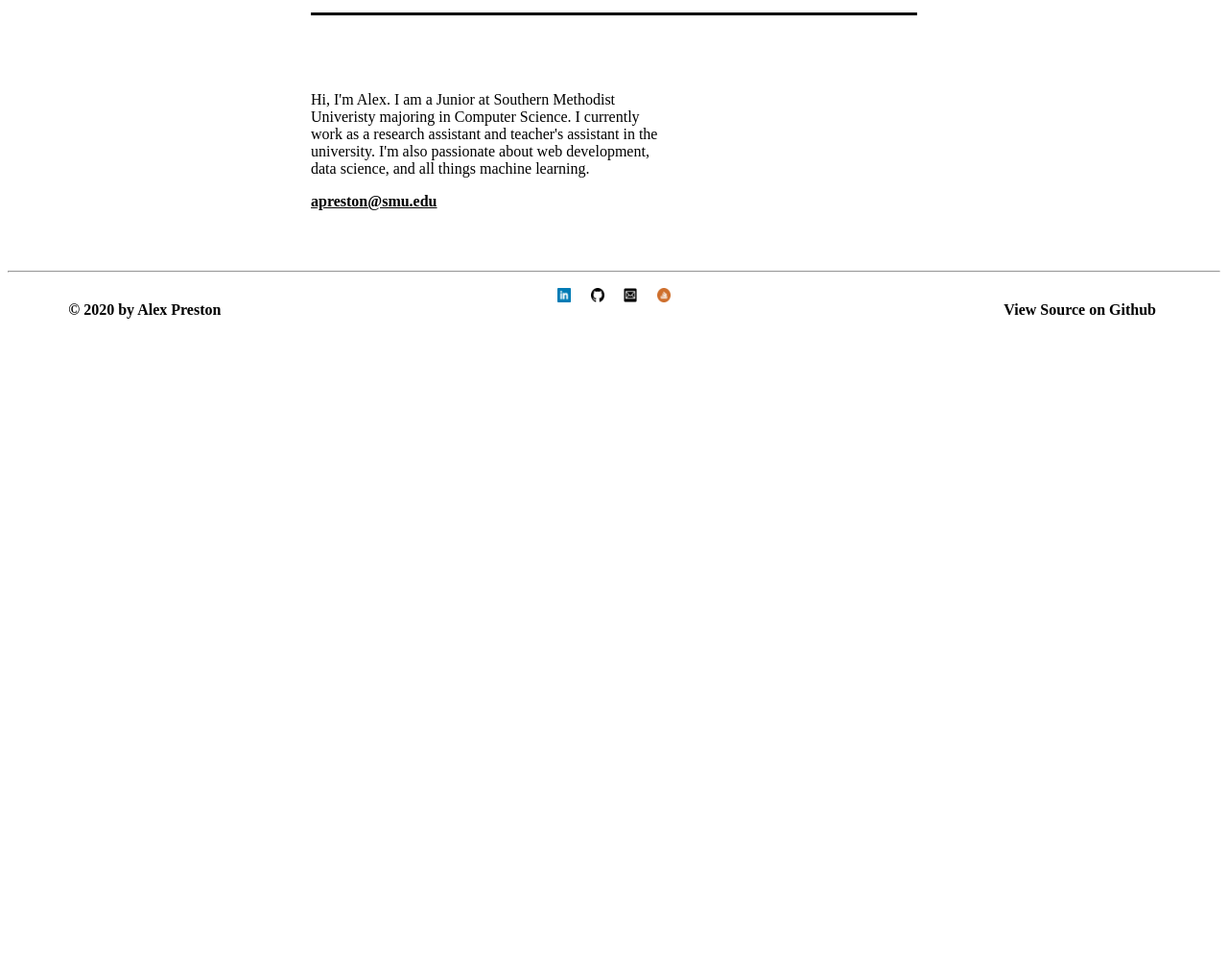
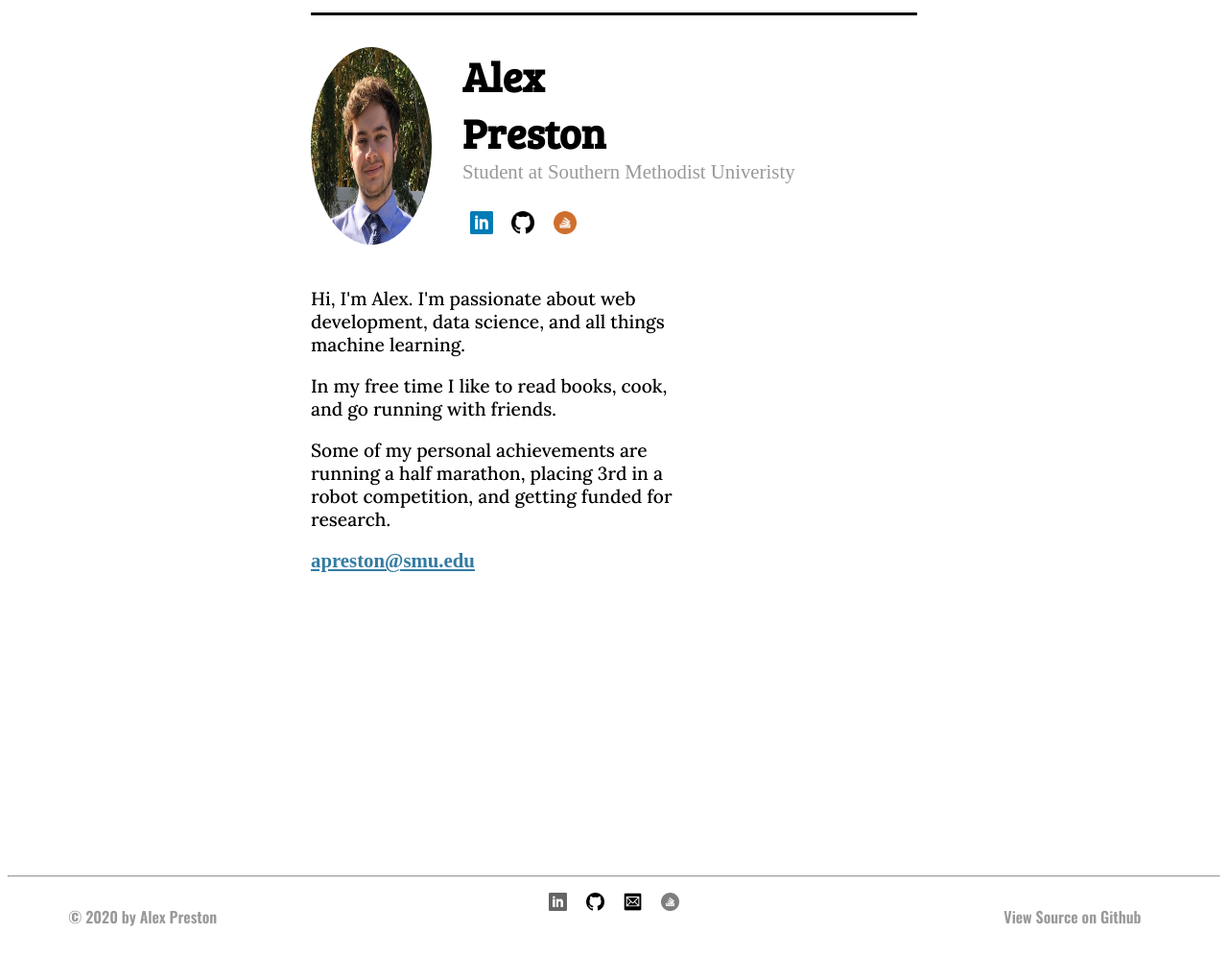
Before and after one commit to alexrpreston/alexpreston.org, a Django app: page / in a window 1280 px wide. Shown: the part 205-1202 px from the top of the page at 96% size. Before the commit the page ends 537 px from the top, so only its background shows below. Run offline with Django 3.2, Linux system fonts and the light colour scheme.

Commit message:
Fixed resume hover link issue

```diff
--- a/portfolio/static/portfolio/css/style.css
+++ b/portfolio/static/portfolio/css/style.css
@@ -75,6 +75,11 @@ html{
     margin: 0% auto;
 }
 
+footer{
+    font-family: 'Oswald', sans-serif;
+    color: #999999;
+}
+
 .blogDivider{
     background-color: #D1D3D4;
     height: 1px;
@@ -85,6 +90,8 @@ html{
 #navBarList > a.websiteSectionLink li{
 
 }
+
+
 
 #navBarList > a.websiteSectionLink:hover{
     color: black;
@@ -132,7 +139,7 @@ html{
 
 .socialLinkIcon{
     padding: 1%;
-    width: 1.75%;
+    width: 2.35%;
 }
 
 #socialLinks{
@@ -187,6 +194,63 @@ html{
     font-family: 'Lato', sans-serif;
 }
 
+.imageNameHeader{
+    padding-top: 2%;
+    display: flex;
+}
+
+
+.imageNameInfo{
+    flex: 1;
+    padding-left: 2.5%;
+}
+
+.profileImage{
+    width: 10%;
+    margin-left: 25%;
+    border-radius: 50%;
+}
+
+.socialLinksHomePage{
+    flex: 3;
+}
+
+.socialLinkIconHomePage{
+    padding: 1%;
+    width: 3%;
+}
+
+.nameHeader{
+    font-size: 270%;
+    padding-left: 0%;
+    font-family: 'Bree Serif', serif;
+    margin-top: 0%;
+    margin-bottom: 0%;
+    width: 30%;
+}
+
+.nameHeader:hover{
+    color: #337BA3;
+}
+.nameSubHeader{
+    color: #999999;
+    font-size: 130%;
+    margin-top: 0%;
+}
+
+.nameSubHeader:hover{
+
+}
+
+.emailBelowAbout{
+    margin: auto;
+    text-decoration: underline;
+    width: 50%;
+    font-size: 130%;
+    color: #337BA3;
+    padding-bottom: 20%;
+}
+
 .projectImageDiv{
     display: inline-block;
     flex: 1;
@@ -201,6 +265,8 @@ html{
 .projectInfo{
     flex: 2;
 }
+
+
 
 .projectWebsiteLink{
     padding: 0% 3%;
@@ -243,7 +309,9 @@ html{
     box-shadow: 0 4px 8px 0 rgba(0, 0, 0, 0.2), 0 6px 20px 0 rgba(0, 0, 0, 0.19);
 }
 
-.portfolioHeader{
+
+.portfolioHeaderText{
+    font-size: 180%;
     text-align: center;
     font-family: 'Bree Serif', serif;
 }
@@ -270,50 +338,36 @@ html{
     display: block;
     margin: auto;
     width: 100%;
-
     border-style: solid;
     border-color: #d3d3d3;
     border-width: 2px;
-
+    margin: 7% 0% 4% 0%;
 }
 
 .aboutBlurb{
-    padding-top: 5%;
     margin-left: 25%;
     width: 30%;
-
+    font-family: 'Lora', serif;
+    font-size: 120%;
 }
 
-.emailBelowAbout{
-    margin: auto;
-    text-decoration: underline;
-    width: 50%;
-}
-
-.emailBelowAbout:hover{
-    background-color: grey;
-    width: 50%;
-}
 
 
 
 .resumeImage:hover{
     filter: none;
   -webkit-filter: none;
+  border-style: solid;
+    border-color: #d3d3d3;
+    border-width: 3px;
 }
 
 .resumeImageLink{
-    padding: 3% 0%;
     width: 50%;
     display: block;
     margin: auto;
 }
 
-
-.resumeImageLink:hover{
-    webkit-filter: blur(1px); /* Chrome, Safari, Opera */
-    filter: blur(1px);
-}
 
 footer{
     display: flex;
@@ -332,6 +386,7 @@ footer{
 
 .socialLinksFooter{
     flex: 5;
+    filter: grayscale(100%);
 }
 
 .websiteSourceCodeFooter{
@@ -340,5 +395,5 @@ footer{
 
 .portfolioLink{
     text-decoration: none;
-    color: black;
+    color: #999999;
 }
--- a/portfolio/templates/portfolio/home.html
+++ b/portfolio/templates/portfolio/home.html
@@ -3,6 +3,21 @@
 
 
 {% block content %}
-<p class="aboutBlurb">Hi, I'm Alex. I am a Junior at Southern Methodist Univeristy majoring in Computer Science. I currently work as a research assistant and teacher's assistant in the university. I'm also passionate about web development, data science, and all things machine learning. </p>
+<div class="imageNameHeader">
+    <img class="profileImage" src="{% static 'portfolio/images/profileImage.jpeg' %}">
+    <div class="imageNameInfo">
+        <h4 class="nameHeader">Alex Preston</h4>
+        <p class="nameSubHeader">Student at Southern Methodist Univeristy</p>
+        <div class="socialLinksHomePage">
+            <a target="_blank" href="https://www.linkedin.com/in/alexrpreston/"><img class="socialLinkIconHomePage" src="{% static 'portfolio/images/linkedin.png' %}"></a>
+            <a target="_blank" href="https://github.com/alexrpreston"><img class="socialLinkIconHomePage" src="{% static 'portfolio/images/github.png' %}"></a>
+            <a target="_blank" href="mailto:apreston@smu.edu"><img class="socialLinkIconHomePage" src="{% static 'portfolio/images/stackoverflow.png' %}"></a>
+        </div>
+    </div>
+
+</div>
+<p class="aboutBlurb"><br>Hi, I'm Alex. I'm passionate about web development, data science, and all things machine learning.</p>
+<p class="aboutBlurb">In my free time I like to read books, cook, and go running with friends.</p>
+<p class="aboutBlurb">Some of my personal achievements are running a half marathon, placing 3rd in a robot competition, and getting funded for research.</p>
 <a><h4 class="emailBelowAbout">apreston@smu.edu</h4></a>
 {% endblock %}
--- a/portfolio/templates/portfolio/portfolio.html
+++ b/portfolio/templates/portfolio/portfolio.html
@@ -3,7 +3,7 @@
 
 
 {% block content %}
-<h2 class="portfolioHeader">Projects</h2>
+<h2 class="portfolioHeaderText">Projects</h2>
 <div class="individualProjects">
     <div class="projectImageDiv">
         <img class="projectImage" src="{% static 'portfolio/images/gpQuant.png' %}">
```
Also changed, not shown: portfolio/static/portfolio/images/profileImage.jpeg (added), 5 other files.
